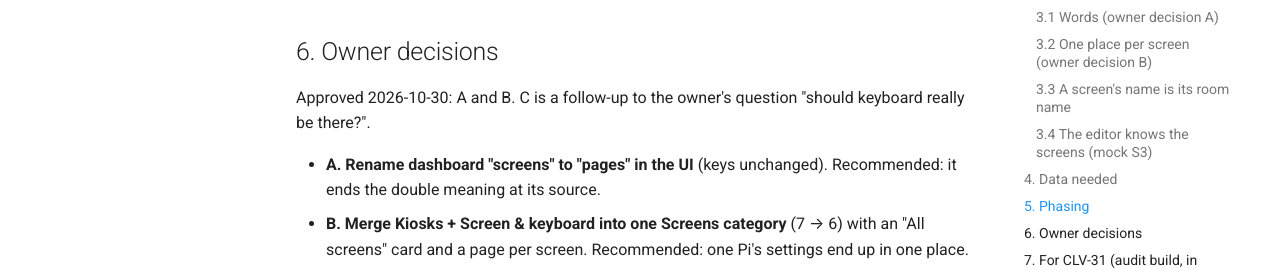
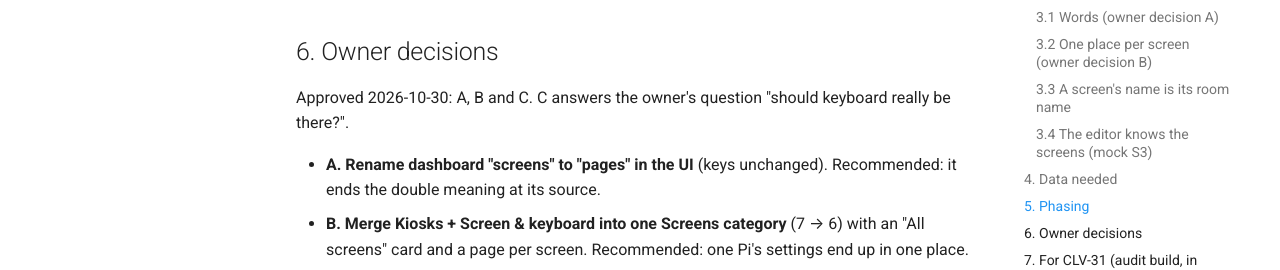
Before and after one commit to osterbergsimon/calvin, an MkDocs documentation site: the page built from docs/design/2026-10-30-screens-and-kiosks-setup.md, in a window 1280 px wide and 900 px high, scrolled down 4319 px. Shown: the part 172-442 px from the top of the window. Built offline with MkDocs 1.6.1 and Material for MkDocs 9.7.7, drawn with Linux system fonts in a browser that asks for light colours; comment, search, counter and statistics services are not loaded.

Commit message:
docs(design): record decision C approved

```diff
--- a/docs/design/2026-10-30-screens-and-kiosks-setup.md
+++ b/docs/design/2026-10-30-screens-and-kiosks-setup.md
@@ -150,7 +150,7 @@ Phase 1 is useful on its own. Phase 2 only moves things.
 
 ## 6. Owner decisions
 
-Approved 2026-10-30: A and B. C is a follow-up to the owner's question "should keyboard really be there?".
+Approved 2026-10-30: A, B and C. C answers the owner's question "should keyboard really be there?".
 
 - **A. Rename dashboard "screens" to "pages" in the UI** (keys unchanged). Recommended: it ends the double meaning
   at its source.
```
